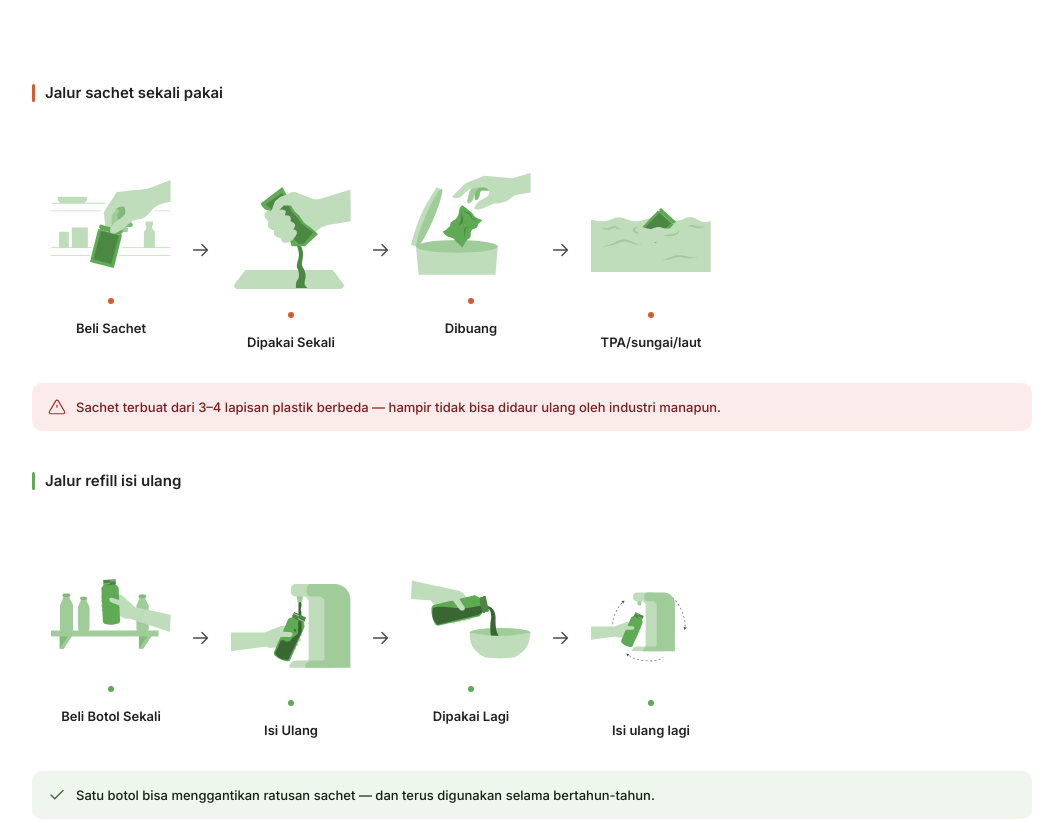
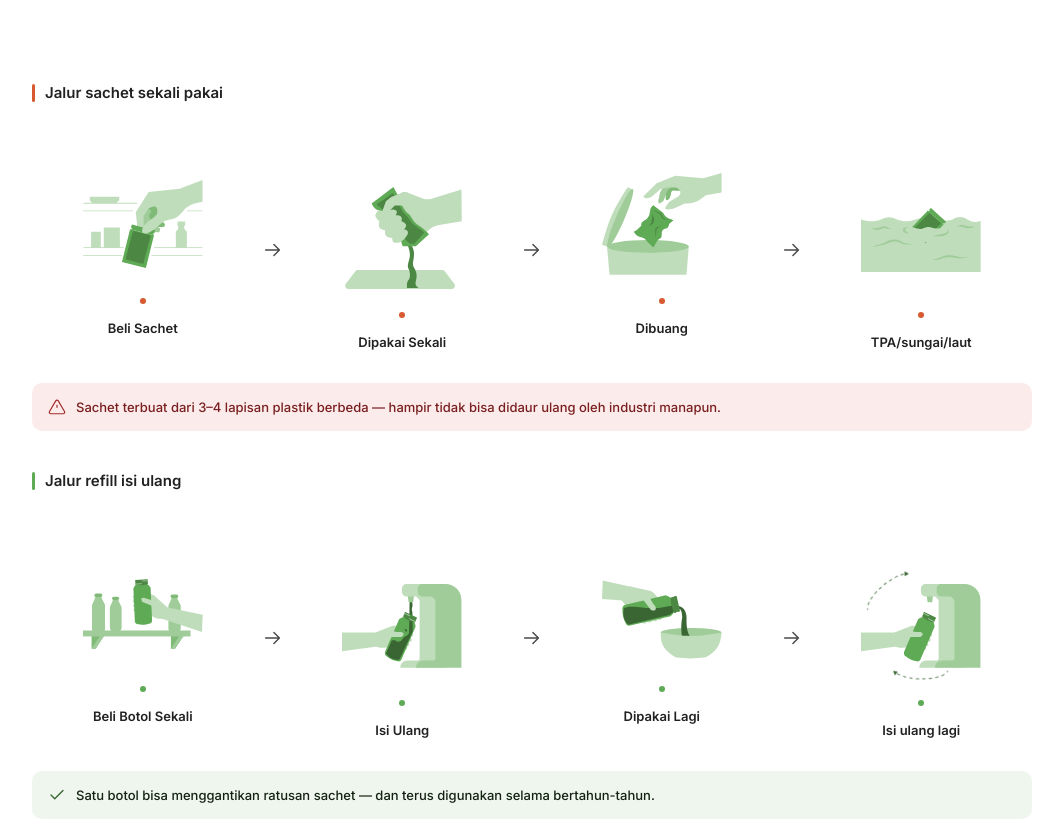
Before and after one commit to Kata-Meta-Web-Wizards/ecofill-indonesia, a website built with Vite: page index.html in a window 1280 px wide. Shown: the part 1300-2122 px from the top of the page, without its empty margins (108-1171 px from the left). Built offline with nearby package versions, Linux system fonts and the light colour scheme.

Commit message:
adjust illustration position in journey

```diff
--- a/src/sections/journey/journey.css
+++ b/src/sections/journey/journey.css
@@ -39,11 +39,21 @@
 }
 
 .journey-row {
-  display: flex;
+  display: grid;
+  grid-template-columns: 1fr auto 1fr auto 1fr auto 1fr;
   align-items: center;
-  gap: 4px;
-  overflow-x: auto;
-  padding: 24px 4px 12px;
+  column-gap: 8px;
+  padding: 24px 0 12px;
+  width: 100%;
+}
+
+@media (max-width: 720px) {
+  .journey-row {
+    display: flex;
+    overflow-x: auto;
+    justify-content: flex-start;
+    gap: 4px;
+  }
 }
 
 .journey-step {
@@ -51,8 +61,9 @@
   flex-direction: column;
   align-items: center;
   gap: 14px;
-  flex-shrink: 0;
-  width: 150px;
+  justify-self: center;
+  width: 100%;
+  max-width: 150px;
   opacity: 0;
   transform: translateY(14px);
   transition: opacity 0.5s ease, transform 0.5s ease;
@@ -63,11 +74,19 @@
   transform: translateY(0);
 }
 
+@media (max-width: 720px) {
+  .journey-step {
+    flex-shrink: 0;
+    width: 130px;
+  }
+}
+
 /* Efek zigzag: step genap naik, step ganjil turun sedikit — nyiptain kesan dimensi */
 .journey-step:nth-child(4n+1) { margin-top: 0; }
 .journey-step:nth-child(4n+3) { margin-top: 28px; }
 
 .step-icon-box {
+  position: relative;
   width: 120px;
   height: 120px;
   display: flex;
@@ -84,6 +103,28 @@
 
 .step-icon-img {
   object-fit: contain;
+}
+
+.step-icon-box img.step-icon-img {
+  position: relative;
+  z-index: 2;
+}
+
+/* Base ilustrasi diem di atas, panah overlay ini muter di belakangnya */
+.step-icon-overlay-spin {
+  position: absolute;
+  inset: 0;
+  width: 100%;
+  height: 100%;
+  object-fit: contain;
+  z-index: 1;
+  animation: spinArrows 3.5s linear infinite;
+  transform-origin: 50% 50%;
+}
+
+@keyframes spinArrows {
+  from { transform: rotate(0deg); }
+  to { transform: rotate(360deg); }
 }
 
 .step-label {
--- a/src/sections/journey/journey.js
+++ b/src/sections/journey/journey.js
@@ -7,7 +7,8 @@ import wavesIcon from "../../assets/images/journey-waves.svg";
 import bottleIcon from "../../assets/images/journey-bottle.svg";
 import dropletIcon from "../../assets/images/journey-droplet.svg";
 import handPourIcon from "../../assets/images/journey-hand-pour.svg";
-import refreshIcon from "../../assets/images/journey-refresh.svg";
+import refreshBaseIcon from "../../assets/images/journey-refresh-base.svg";
+import refreshArrowsIcon from "../../assets/images/journey-refresh-arrows.png";
 
 const SACHET_STEPS = [
   { label: "Beli Sachet", icon: sachetIcon },
@@ -20,15 +21,19 @@ const REFILL_STEPS = [
   { label: "Beli Botol Sekali", icon: bottleIcon },
   { label: "Isi Ulang", icon: dropletIcon },
   { label: "Dipakai Lagi", icon: handPourIcon },
-  { label: "Isi ulang lagi", icon: refreshIcon, floating: true },
+  { label: "Isi ulang lagi", icon: refreshBaseIcon, overlay: refreshArrowsIcon },
 ];
 
 function renderStep(step, index, dotClass) {
   const floatClass = step.floating ? "step-icon-floating" : "";
+  const overlay = step.overlay
+    ? `<img src="${step.overlay}" alt="" class="step-icon-overlay-spin" />`
+    : "";
   return `
     <div class="journey-step" style="transition-delay:${index * 0.12}s">
       <div class="step-icon-box ${floatClass}">
         <img src="${step.icon}" alt="" class="step-icon-img" />
+        ${overlay}
       </div>
       <span class="step-label-dot ${dotClass}"></span>
       <p class="step-label">${step.label}</p>
```
Also changed, not shown: src/assets/images/journey-refresh-arrows.PNG (added), src/assets/images/journey-refresh-arrows.svg (added), src/assets/images/journey-refresh-base.svg (added).
